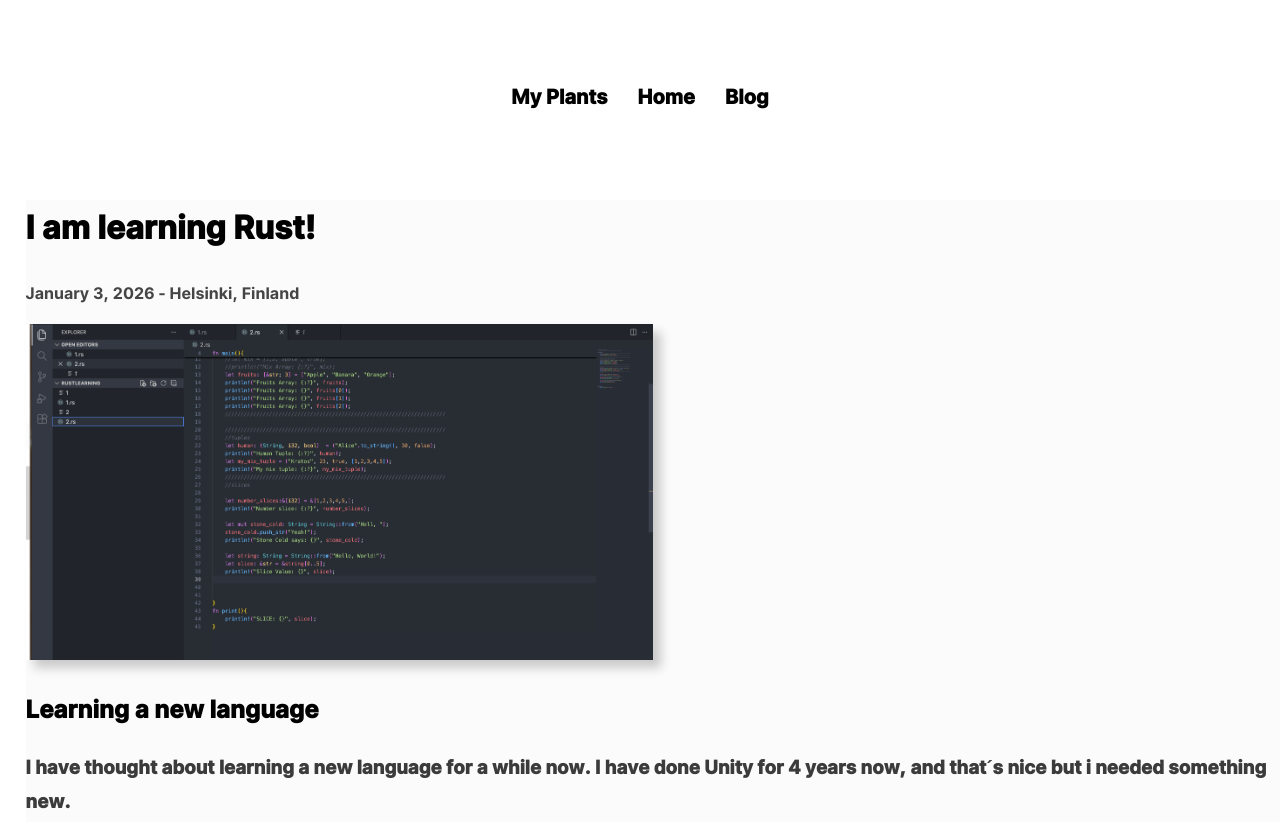
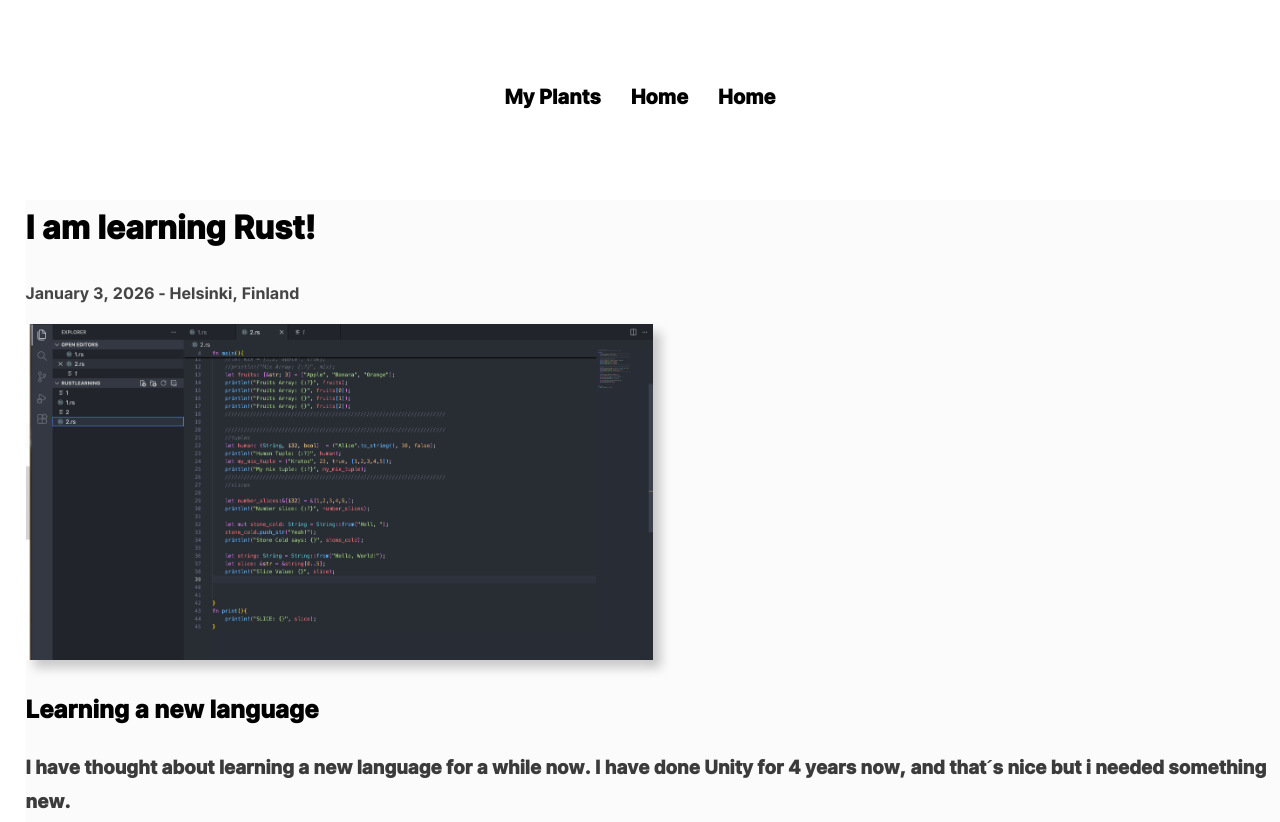
Before and after one commit to Tottero123/markusperttalawebsite, a plain HTML site: page blog/1-3-2026/1-3-2026.html in a window 1280 px wide. Shown: the top 822 px of the page. Drawn offline with Linux system fonts and the light colour scheme; no server answers; files whose address does not match are found by name.

Commit message:
Update 1-3-2026.html

```diff
--- a/blog/1-3-2026/1-3-2026.html
+++ b/blog/1-3-2026/1-3-2026.html
@@ -9,8 +9,10 @@
 <body>
   <div class="flex-container">
     <a href="https://tottero123.github.io/tottero123Plants/">My Plants</a>
-    <a href="markusperttalawebsite/index.html">Home</a>
-    <a href="markusperttalawebsite/blogPosts.html">Blog</a>
+    <a href="https://tottero123.github.io/markusperttalawebsite/">Home</a>
+
+    <a href="https://tottero123.github.io/markusperttalawebsite/blogPosts.html">Home</a>
+
 
   </div>
 
```
